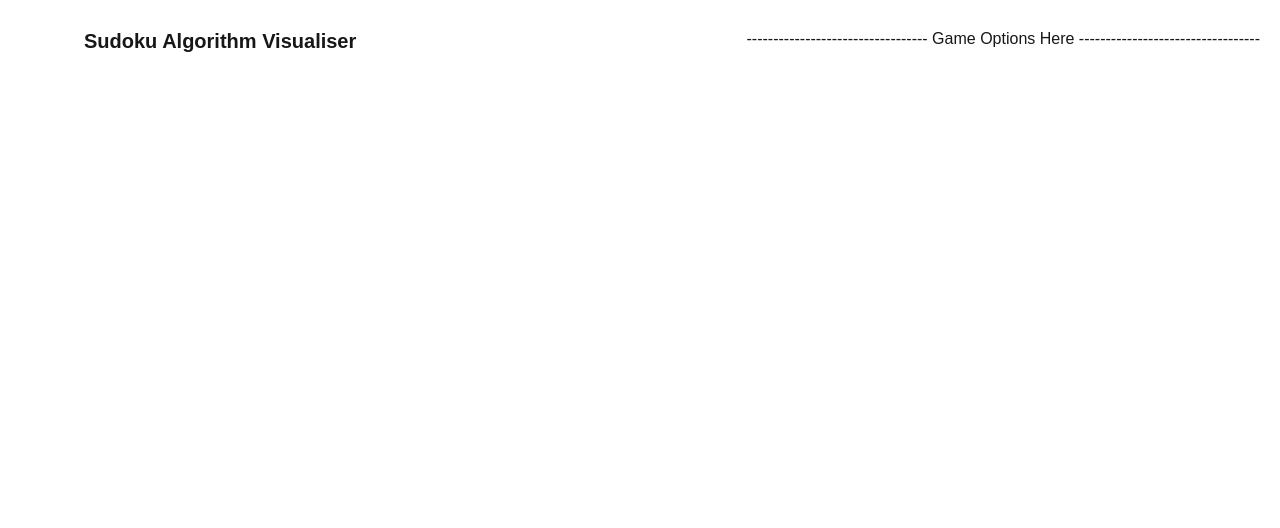
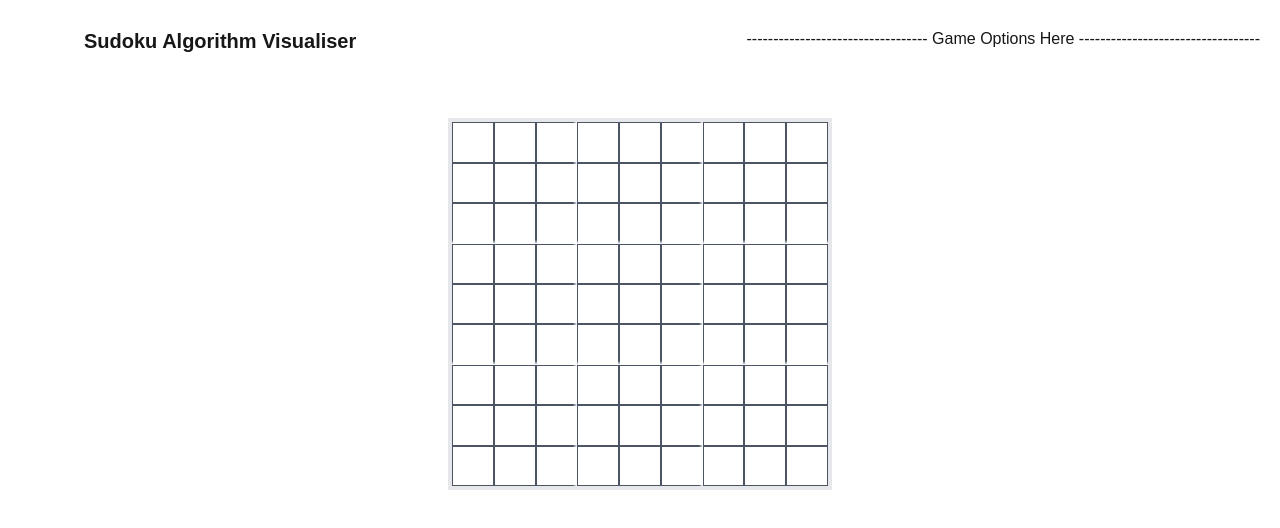
Before and after one commit to EthanEES/Sudoku-Algorithm-Visualiser, a Next.js app in the folder product/sudoku-algorithm-visualiser/: page / in a window 1280 px wide. Shown: the top 528 px of the page. Built offline with nearby package versions, Linux system fonts and the light colour scheme; a web font is replaced by a local one.

Commit message:
feat: changed the sizing of the grid

```diff
--- a/product/sudoku-algorithm-visualiser/src/app/page.js
+++ b/product/sudoku-algorithm-visualiser/src/app/page.js
@@ -1,3 +1,5 @@
+import SudokuGrid from "../components/sudokugrid";
+
 export default function Page() {
     return (
         <div>
@@ -7,7 +9,7 @@ export default function Page() {
 
 
 
-            <header className="flex items-center w-full bg-white dark:bg-[#0F1217] justify-between py-5 px-5 ">
+            <header className="flex items-center w-full bg-white dark:bg-[#1b212c] justify-between py-5 px-5 rounded-b-2xl">
                 <a className="break-words">
                     <div className="flex items-center justify-between">
                         <div className="max-w-16 ">
@@ -18,6 +20,8 @@ export default function Page() {
                 </a>
                 <div className="flex items-center space-x-4 leading-5 sm:space-x-6">---------------------------------- Game Options Here ----------------------------------</div>
             </header>
+            <div className="w-[100vw] h-[100vw] fixed place-items-center pt-10"><SudokuGrid/></div>
+
         </div>
     );
   }
```
